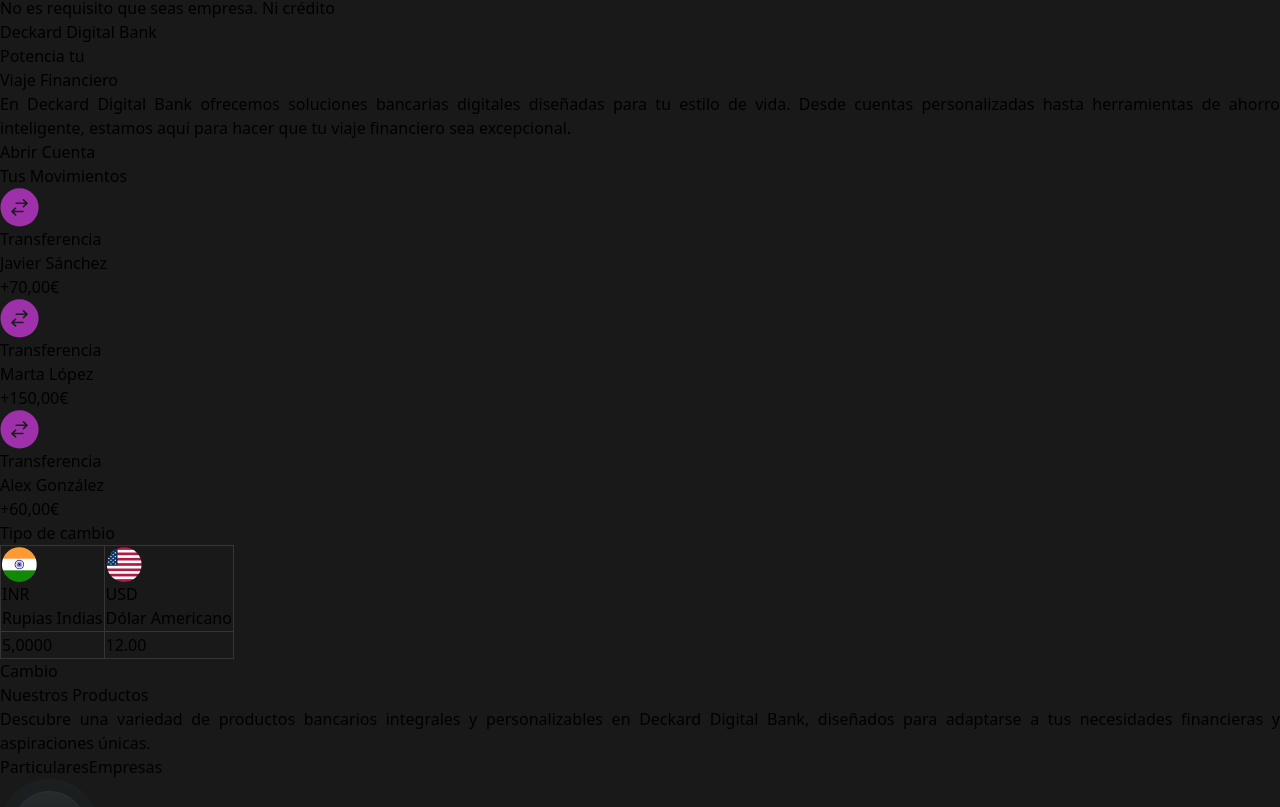
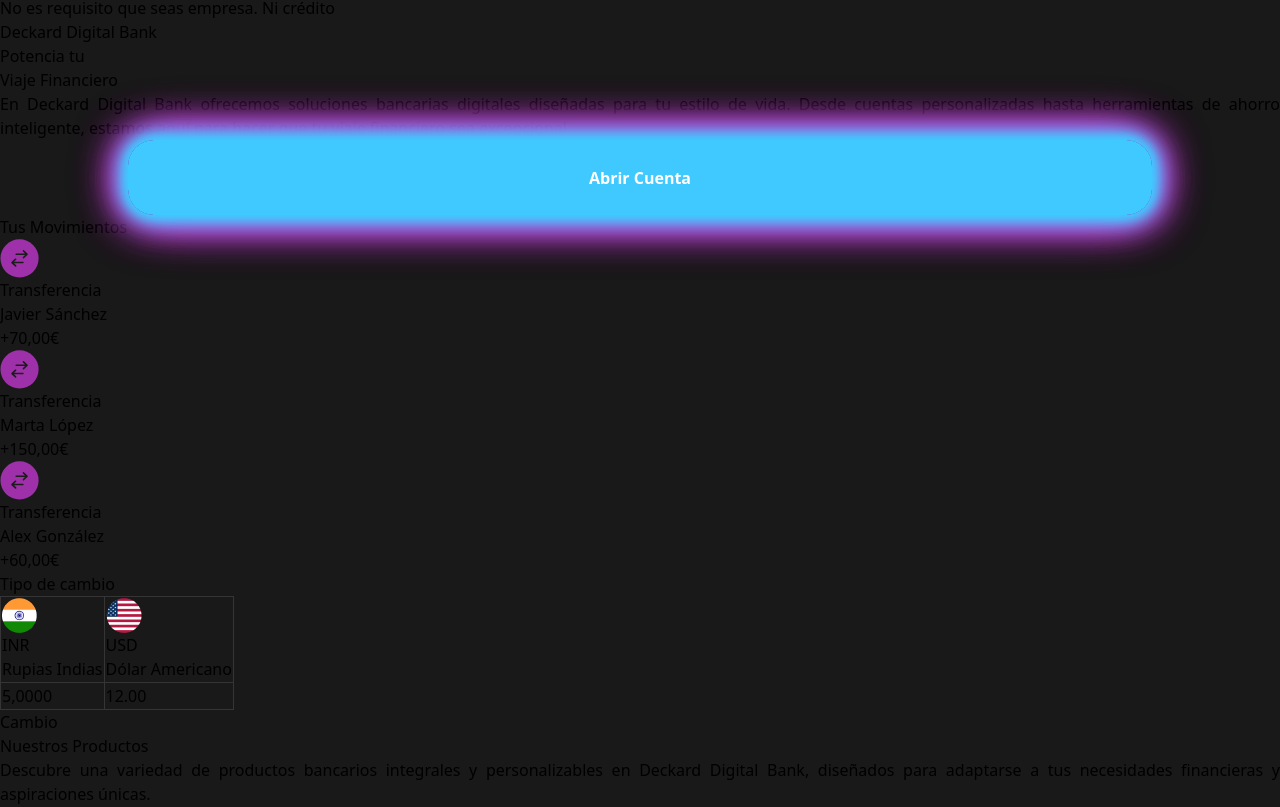
Before and after one commit to barthxc/React-Deckard-Digital-Bank, a React (Vite) app: page / in a window 1280 px wide. Shown: the part 758-1565 px from the top of the page. Built offline with nearby package versions, Linux system fonts and the light colour scheme.

Commit message:
Updated access button style

```diff
--- a/src/components/Adaptamos/Adaptamos.jsx
+++ b/src/components/Adaptamos/Adaptamos.jsx
@@ -641,9 +641,9 @@
               Para las empresas, potenciamos el crecimiento con soluciones de
               capital de trabajo que optimizan el flujo de efectivo, y nuestras
               opciones de financiamiento personalizadas impulsan la expansión
-              empresarial. Sea cual sea tu aspiración financiera, en YourBank
-              nos comprometemos a proporcionar las herramientas y el respaldo
-              adecuados para alcanzarlas.
+              empresarial. Sea cual sea tu aspiración financiera, en Deckard
+              Digital Bank nos comprometemos a proporcionar las herramientas y
+              el respaldo adecuados para alcanzarlas.
             </p>
           </div>
 
@@ -651,21 +651,21 @@
             <div className="flex flex-col items-center gap-4">
               <p className="text-6xl text-[#4090B5] font-bold">65%</p>
               <p className="max-w-[182px] text-[#B3B3B3]">
-              Gestiona el flujo de efectivo.
+                Gestiona el flujo de efectivo.
               </p>
             </div>
 
             <div className="flex flex-col items-center gap-4">
               <p className="text-6xl text-[#4090B5] font-bold">70%</p>
               <p className="max-w-[182px] text-[#B3B3B3]">
-              Impulsa la expansión empresarial
+                Impulsa la expansión empresarial
               </p>
             </div>
 
             <div className="flex flex-col items-center gap-4">
               <p className="text-6xl text-[#4090B5] font-bold">45%</p>
               <p className="max-w-[182px] text-[#B3B3B3]">
-              Optimiza el procesamiento de nóminas
+                Optimiza el procesamiento de nóminas
               </p>
             </div>
           </div>
--- a/src/components/Hero/Hero.css
+++ b/src/components/Hero/Hero.css
@@ -1,3 +1,63 @@
- th, td{
-    border: 1px solid  #363535
+th,
+td {
+  border: 1px solid #363535;
 }
+/*
+.boton-ciberpunk {
+  border-radius: 10px;
+  background: linear-gradient(-45deg, #e81cff 0%, #40c9ff 100%);
+  background: linear-gradient(-45deg, #0000 0%, #40c9ff 0%);
+}
+
+.boton-ciberpunk:hover {
+  background: linear-gradient(-45deg, #d563e2 0%, #9dc6d6 100%);
+}
+*/
+
+.button-container {
+  position: relative;
+}
+
+.glow-button {
+  display: flex;
+  align-items: center;
+  justify-content: center;
+  background-color: #40c9ff;
+  color: #fff;
+  font-weight: bold;
+  padding: 2vw;
+  border: none;
+  border-radius: 2vw;
+  width: 80%; /* Responsive width */
+  position: relative;
+  margin: auto;
+  outline: none;
+}
+
+.glow-button::before {
+  content: "";
+  position: absolute;
+  top: 0;
+  left: 0;
+  width: 100%;
+  height: 100%;
+  border-radius: inherit;
+  box-shadow: 0 0 5px #40c9ff, 0 0 10px #40c9ff, 0 0 15px #40c9ff,
+    0 0 20px #40c9ff, 0 0 25px #40c9ff, 0 0 30px #40c9ff, 0 0 35px #d63de4,
+    0 0 40px #d63de4, 0 0 45px #d63de4, 0 0 50px #d63de4;
+  animation: glow 2s infinite;
+}
+
+@keyframes glow {
+  0%,
+  100% {
+    box-shadow: 0 0 5px #40c9ff, 0 0 10px #40c9ff, 0 0 15px #40c9ff,
+      0 0 20px #40c9ff, 0 0 25px #40c9ff, 0 0 30px #d63de4, 0 0 35px #d63de4,
+      0 0 40px #d63de4, 0 0 45px #d63de4, 0 0 50px #d63de4;
+  }
+  50% {
+    box-shadow: 0 0 10px #40c9ff, 0 0 15px #40c9ff, 0 0 20px #40c9ff,
+      0 0 25px #40c9ff, 0 0 30px #40c9ff, 0 0 35px #d63de4, 0 0 40px #d63de4,
+      0 0 45px #d63de4, 0 0 50px #d63de4, 0 0 55px #d63de4;
+  }
+}
--- a/src/components/Hero/Hero.jsx
+++ b/src/components/Hero/Hero.jsx
@@ -36,9 +36,11 @@
           herramientas de ahorro inteligente, estamos aquí para hacer que tu
           viaje financiero sea excepcional.
         </p>
-        <button className="bg-[#4090b5b7] text-black py-4 rounded-full text-2xl w-[213px] hover:bg-[#4fb1df]">
-          Abrir Cuenta
-        </button>
+        <div className="button-container">
+          <button className="bg-[#191919] text-white py-4 rounded-full text-2xl w-[213px] hover:bg-[#40c9ff] glow-button">
+            Abrir Cuenta
+          </button>
+        </div>
       </div>
 
       <div className="flex flex-col w-[515px] items-center border bg-[#2626262c] border-[#262626] rounded mx-3 max-[978px]:w-[410px]">
```
